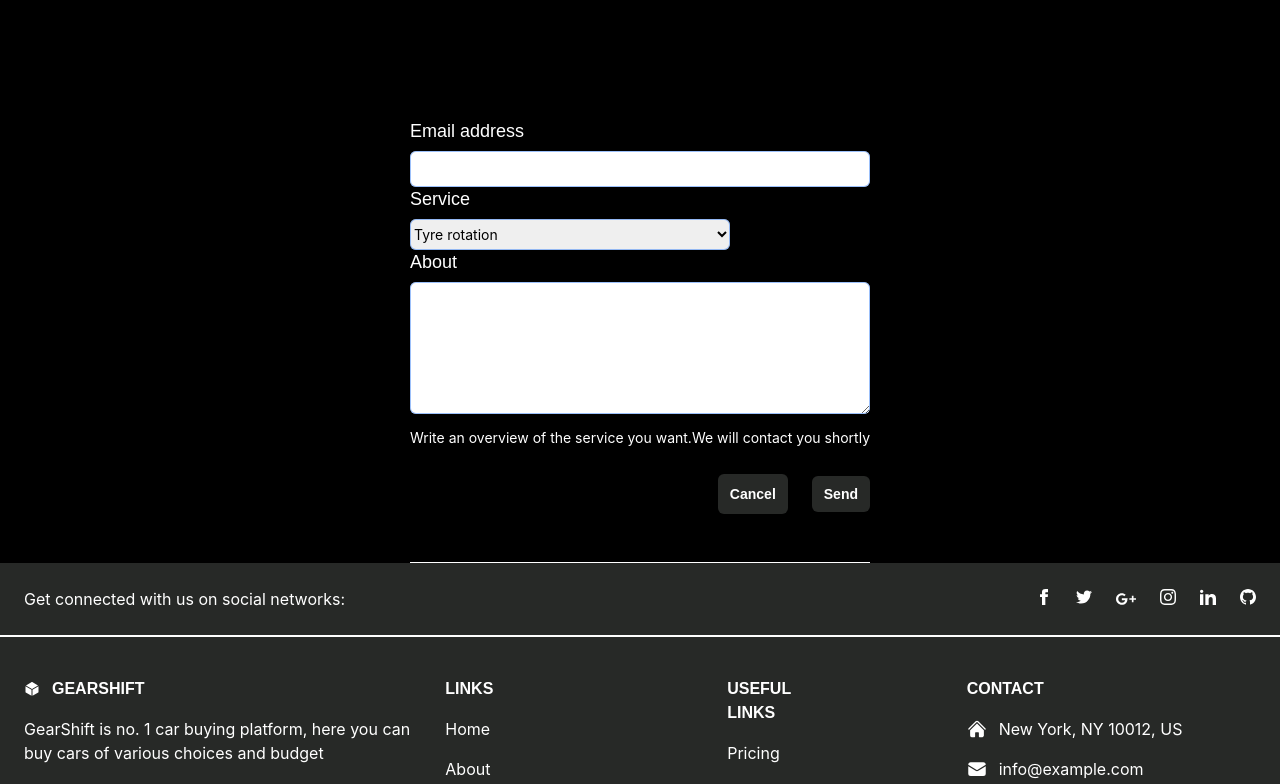
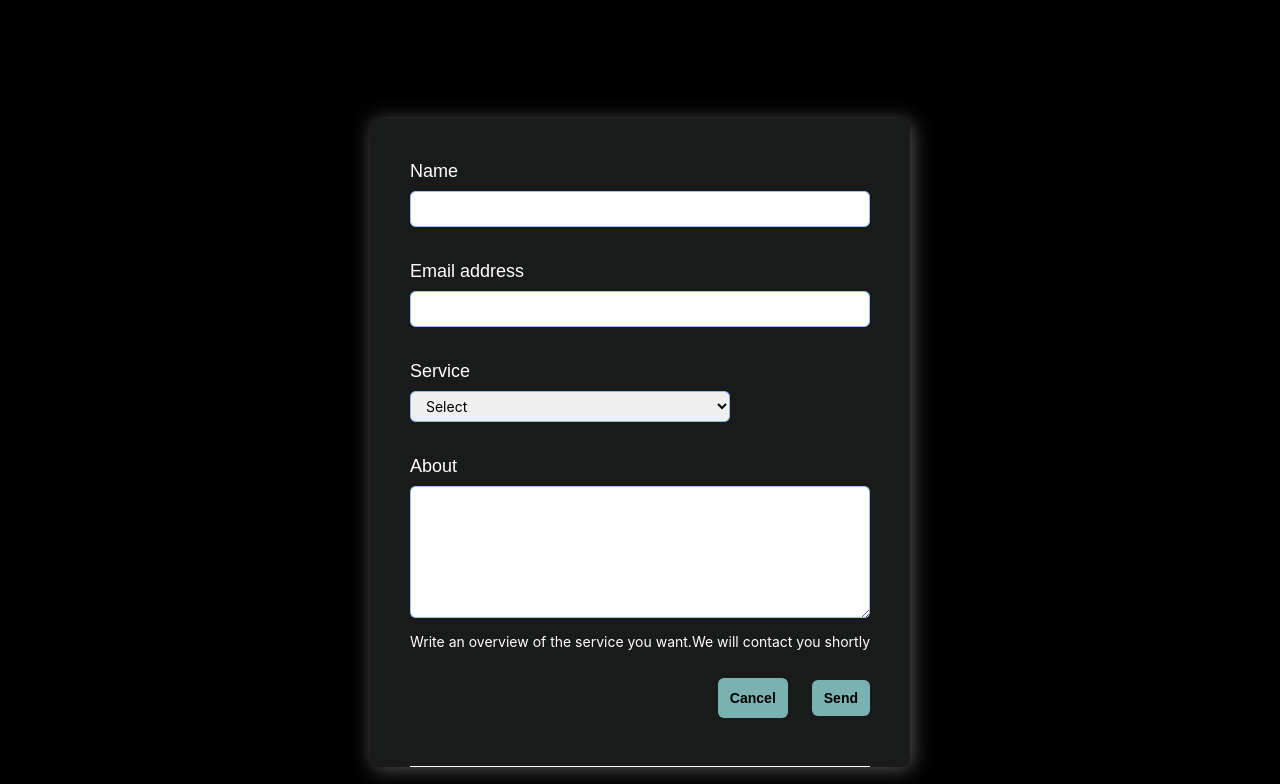
Before and after one commit to AlapanDas/GearShift, a React (Create React App) app: page /services in a window 1280 px wide. Shown: the part 972-1756 px from the top of the page. Built offline with nearby package versions, Linux system fonts and the light colour scheme; a web font is replaced by a local one.

Commit message:
email form added in the sevice section

```diff
--- a/package.json
+++ b/package.json
@@ -3,6 +3,7 @@
   "version": "0.1.0",
   "private": true,
   "dependencies": {
+    "@emailjs/browser": "^4.3.3",
     "@fortawesome/fontawesome-svg-core": "^6.5.2",
     "@fortawesome/free-brands-svg-icons": "^6.5.2",
     "@fortawesome/free-regular-svg-icons": "^6.5.2",
--- a/src/pages/Services.jsx
+++ b/src/pages/Services.jsx
@@ -1,34 +1,61 @@
-import React from "react";
+import React, { useRef } from "react";
+import emailjs from '@emailjs/browser';
 import TireRotation_img from "../assets/images/tire-rotations.jpg";
 import Diagnostics_img from "../assets/images/diagnostics.jpg";
 import EngineService_img from "../assets/images/engine-service.jpg";
 
 
-async function handleMail(event){
-  event.preventDefault();
-  const email=document.getElementById("email").value;
-  const service=document.getElementById("service").value;
-  const about=document.getElementById("about").value;
+// async function handleMail(event){
+//   event.preventDefault();
+//   const email=document.getElementById("email").value;
+//   const service=document.getElementById("service").value;
+//   const about=document.getElementById("about").value;
 
-  fetch('https://gearshift-backend.onrender.com/user/send_email',{
-    method:'POST',
-      headers: {
-        'Content-Type': 'application/json',
-   },
-   body: JSON.stringify({
-    email: email,
-    service:service,
-    about:about
-   }),
-   credentials: 'include',
-  })
-  .then((response) => response.json()
-  ).catch((error)=>{
-    console.log("error:",error)
-  });
-}
+//   fetch('https://gearshift-backend.onrender.com/user/send_email',{
+//     method:'POST',
+//       headers: {
+//         'Content-Type': 'application/json',
+//    },
+//    body: JSON.stringify({
+//     email: email,
+//     service:service,
+//     about:about
+//    }),
+//    credentials: 'include',
+//   })
+//   .then((response) => response.json()
+//   ).catch((error)=>{
+//     console.log("error:",error)
+//   });
+// }
 
 function Services() {
+
+  const form = useRef();
+
+  const sendEmail = (e) => {
+    e.preventDefault();
+
+    emailjs
+      .sendForm('service_x2lmjjm', 'template_1nlnzah', form.current, {
+        publicKey: 'AJdpa--PdSP1yDDbb',
+        limitRate: {
+          throttle: 10000,
+        },
+      },
+    )
+      .then(
+        () => {
+          console.log('SUCCESS!');
+        },
+        (error) => {
+          console.log('FAILED...', error.text);
+        },
+      );
+
+      e.target.reset();
+  };
+
   return (
     <div className=" pt-14 px-8 flex flex-col justify-center items-center dark:bg-black dark:text-white">
       <div>
@@ -107,23 +134,42 @@ function Services() {
           Fill the form to reach us
         </h2>
       </div>
-      <form onSubmit={handleMail}>
-        <div className="space-y-12">
+      <form ref={form} onSubmit={sendEmail}>
+        <div className="space-y-12 bg-[#eaeaea7e] dark:bg-[#3d41416a] pt-10 rounded-lg shadow-custom mb-8 px-10">
           <div className="border-b border-gray-900/10 pb-12">
+
+          <div className="sm:col-span-4">
+              <label
+                htmlFor="name"
+                className="block text-lg max-sm:text-sm font-medium leading-6 text-gray-900 "
+              >
+                Name
+              </label>
+              <div className="mt-2">
+                <input
+                  id="name"
+                  name="from_name"
+                  type="text"
+                  autoComplete="name"
+                  className="block w-full rounded-md border-0 py-1.5 px-1.5 text-gray-900 shadow-sm ring-1 ring-inset ring-gray-300 placeholder:text-gray-400 focus:outline-none focus:border-[1px] focus:border-btncol sm:text-sm sm:leading-6 dark:text-black"
+                />
+              </div>
+            </div>
+
             <div className="sm:col-span-4">
               <label
                 htmlFor="email"
-                className="block text-lg max-sm:text-sm font-medium leading-6 text-gray-900 "
+                className="block text-lg max-sm:text-sm font-medium leading-6 text-gray-900 mt-8 "
               >
                 Email address
               </label>
               <div className="mt-2">
                 <input
                   id="email"
-                  name="email"
+                  name="from_email"
                   type="email"
                   autoComplete="email"
-                  className="block w-full rounded-md border-0 py-1.5 px-1.5 text-gray-900 shadow-sm ring-1 ring-inset ring-gray-300 placeholder:text-gray-400 focus:ring-2 focus:ring-inset focus:ring-indigo-600 sm:text-sm sm:leading-6 dark:text-black"
+                  className="block w-full rounded-md border-0 py-1.5 px-1.5 text-gray-900 shadow-sm ring-1 ring-inset ring-gray-300 placeholder:text-gray-400 sm:text-sm sm:leading-6 dark:text-black focus:outline-none focus:border-[1px] focus:border-btncol"
                 />
               </div>
             </div>
@@ -131,17 +177,18 @@ function Services() {
             <div className="sm:col-span-3">
               <label
                 htmlFor="service"
-                className="block text-lg max-sm:text-sm font-medium leading-6 text-gray-900"
+                className="block text-lg max-sm:text-sm font-medium leading-6 text-gray-900 mt-8"
               >
                 Service
               </label>
               <div className="mt-2">
                 <select
                   id="service"
-                  name="service"
+                  name="user_service"
                   autoComplete="service-name"
-                  className="block w-full rounded-md border-0 py-1.5 text-gray-900 shadow-sm ring-1 ring-inset ring-gray-300 focus:ring-2 focus:ring-inset focus:ring-indigo-600 sm:max-w-xs sm:text-sm sm:leading-6 dark:text-black"
+                  className="block w-full rounded-md border-0 py-1.5 text-gray-900 shadow-sm ring-1 ring-inset ring-gray-300 focus:outline-none focus:border-[1px] focus:border-btncol sm:max-w-xs sm:text-sm sm:leading-6 dark:text-black pl-3"
                 >
+                  <option>Select</option>
                   <option>Tyre rotation</option>
                   <option>Engine services</option>
                   <option>Car diagnostics</option>
@@ -151,16 +198,16 @@ function Services() {
               <div className="col-span-full">
                 <label
                   htmlFor="about"
-                  className="block text-lg max-sm:text-sm font-medium leading-6 text-gray-900"
+                  className="block text-lg max-sm:text-sm font-medium leading-6 text-gray-900 mt-8"
                 >
                   About
                 </label>
                 <div className="mt-2">
                   <textarea
                     id="about"
-                    name="about"
+                    name="message"
                     rows={5}
-                    className="block w-full rounded-md border-0 py-1.5 px-1.5 text-gray-900 shadow-sm ring-1 ring-inset ring-gray-300 placeholder:text-gray-400 focus:ring-2 focus:ring-inset focus:ring-indigo-600 sm:text-sm sm:leading-6 dark:text-black"
+                    className="block w-full rounded-md border-0 py-1.5 px-1.5 text-gray-900 shadow-sm ring-1 ring-inset ring-gray-300 placeholder:text-gray-400 focus:outline-none focus:border-[1px] focus:border-btncol sm:text-sm sm:leading-6 dark:text-black"
                     defaultValue={""}
                   />
                 </div>
@@ -174,13 +221,13 @@ function Services() {
             <div className="mt-6 flex items-center justify-end gap-x-6">
               <button
                 type="button"
-                className="text-sm font-semibold leading-6 text-gray-900 rounded-md px-3 py-2 dark:text-white dark:bg-gray "
+                className="text-sm font-semibold leading-6 text-gray-900 rounded-md px-3 py-2 bg-darkbg text-white dark:text-black dark:bg-btncol "
               >
                 Cancel
               </button>
               <button
                 type="submit"
-                className="rounded-md  px-3 py-2 text-sm font-semibold text-black shadow-sm   dark:text-white dark:bg-gray"
+                className="rounded-md  px-3 py-2 text-sm font-semibold shadow-sm bg-darkbg text-white dark:text-black dark:bg-btncol"
               >
                 Send
               </button>
```
Also changed, not shown: 1 other file (tests, documents, lock files or other folders).
